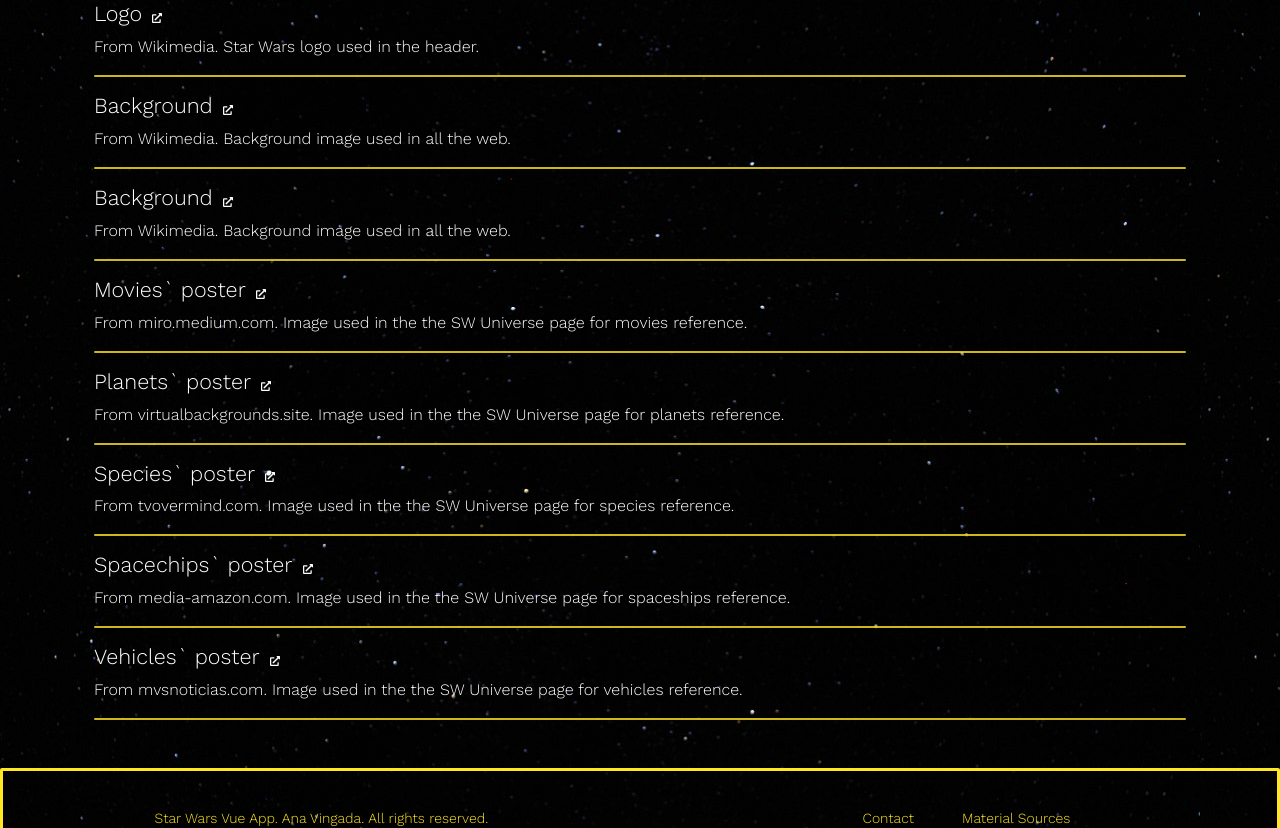
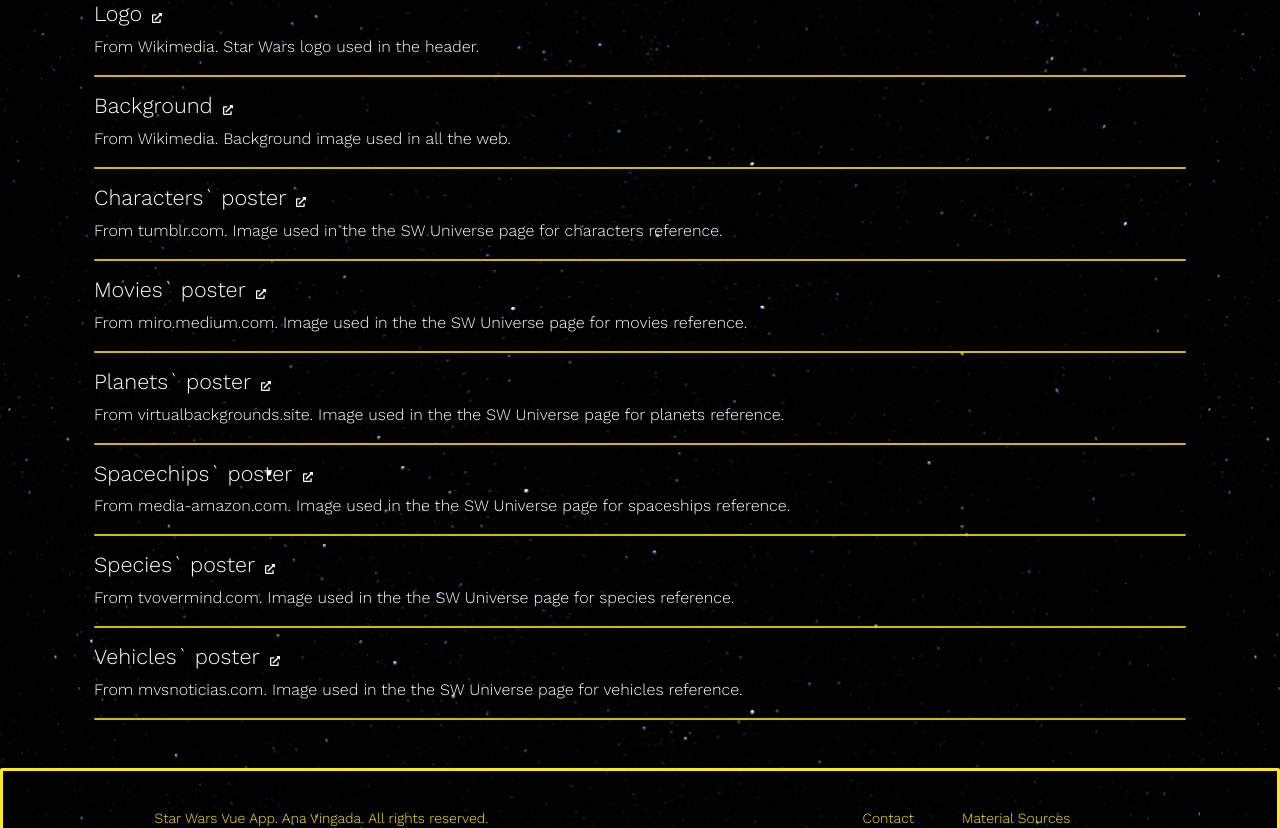
Before and after one commit to anavingada/star-wars-vue, a Vue app: page /the-sw-universe/materials in a window 1280 px wide. Shown: the part 543-1371 px from the top of the page. Built offline with nearby package versions, Linux system fonts and the light colour scheme.

Commit message:
Image source update
* JSON update

```diff
--- a/src/sources/images.js
+++ b/src/sources/images.js
@@ -13,9 +13,9 @@ const images = [
     },
     {
         id: '003',
-        title: 'Background',
-        link: 'https://upload.wikimedia.org/wikipedia/commons/thumb/3/3b/Night_sky_in_the_Alps_-_panoramio_%281%29.jpg/1200px-Night_sky_in_the_Alps_-_panoramio_%281%29.jpg',
-        obs: 'From Wikimedia. Background image used in all the web.'
+        title: 'Characters` poster',
+        link: 'https://64.media.tumblr.com/9d934355977657e2b2c0ce0d363510f1/tumblr_p21hrfFep81v230yto1_1280.jpg',
+        obs: 'From tumblr.com. Image used in the the SW Universe page for characters reference.'
     },
     {
         id: '004',
@@ -31,15 +31,15 @@ const images = [
     },
     {
         id: '006',
+        title: 'Spacechips` poster',
+        link: 'https://m.media-amazon.com/images/I/71m+UJwiabL._AC_SL1500_.jpg',
+        obs: 'From media-amazon.com. Image used in the the SW Universe page for spaceships reference.'
+    },
+    {
+        id: '007',
         title: 'Species` poster',
         link: 'https://www.tvovermind.com/wp-content/uploads/2017/10/Greedo-640x360.jpg',
         obs: 'From tvovermind.com. Image used in the the SW Universe page for species reference.'
-    },
-    {
-        id: '007',
-        title: 'Spacechips` poster',
-        link: 'https://m.media-amazon.com/images/I/71m+UJwiabL._AC_SL1500_.jpg',
-        obs: 'From media-amazon.com. Image used in the the SW Universe page for spaceships reference.'
     },
     {
         id: '008',
```
